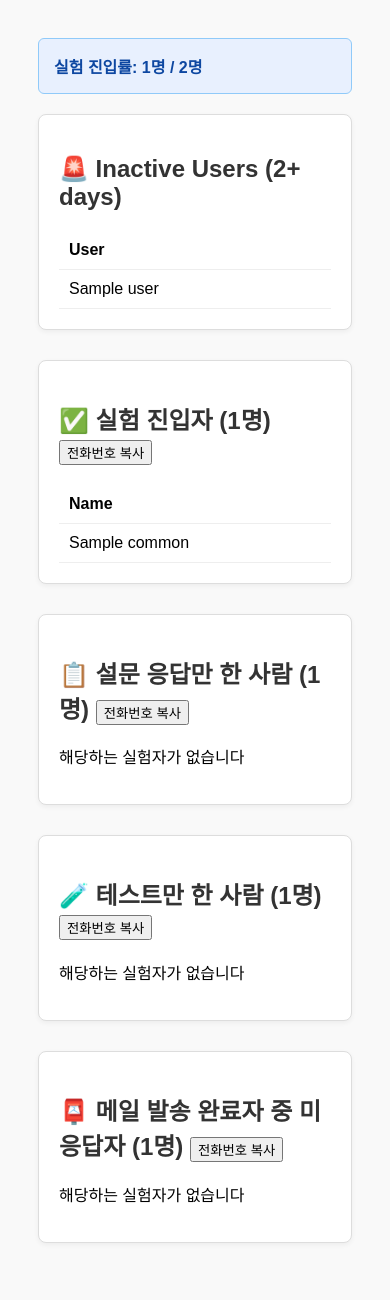
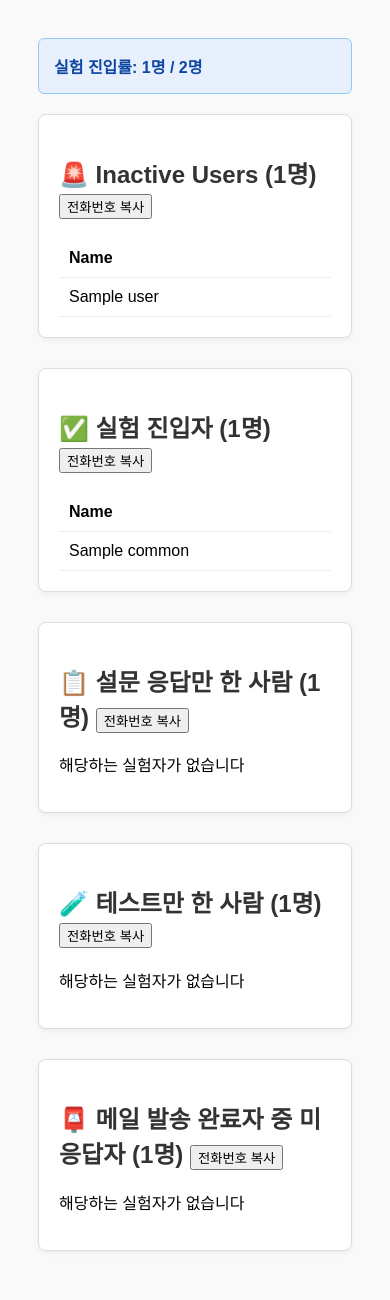
Before and after one commit to clr4takeoff/spinoff-tracker, a Flask app: template templates/dashboard.html in a window 390 px wide. Shown: the top 1300 px of the page. Before the commit the page ends 1243 px from the top, so only its background shows below. Run offline with Flask 3, Linux system fonts and the light colour scheme; the template is opened without the code that fills it: most values are stand-ins (such as "Sample title", 1, 10 or a date in 2020).

Commit message:
Update inactive user format and add phone copy

```diff
--- a/app.py
+++ b/app.py
@@ -10,15 +10,30 @@ def show_info():
     with open('content/spinoff.json', 'r', encoding='utf-8') as f:
         data = json.load(f)
 
+    ready_info = get_ready_user_info()
+
+    # 이름 -> 전화번호 맵 생성
+    name_to_phone = {
+        item['name'].split('-')[0]: item['phone']
+        for item in ready_info['common'] + ready_info['only_application'] + ready_info['only_test']
+    }
+
+    # 사용자 ID -> 이름 맵 생성 (userId로 끝나는 사람 찾기)
+    user_id_to_name = {
+        item['name'].split('-')[1]: item['name'].split('-')[0]
+        for item in ready_info['common'] + ready_info['only_test']
+        if '-' in item['name']
+    }
+
     inactive_users = []
+
+    reference_date = datetime.now().replace(hour=0, minute=0, second=0, microsecond=0)
 
     for user, entries in data['test'].items():
         if not entries:
             continue
 
-        reference_date = datetime.now().replace(hour=0, minute=0, second=0, microsecond=0)
         diary_dates = []
-
         for entry in entries.values():
             try:
                 diary_date = datetime.strptime(entry['date'], '%Y-%m-%d %H:%M:%S')
@@ -29,10 +44,14 @@ def show_info():
         if diary_dates:
             last_diary_date = max(diary_dates).replace(hour=0, minute=0, second=0, microsecond=0)
             time_diff = reference_date - last_diary_date
+
             if time_diff.days >= 2:
-                inactive_users.append(user)
-
-    ready_info = get_ready_user_info()  # 반환값은 각 카테고리마다 [{"name": ..., "phone": ...}] 형태여야 함
+                name = user_id_to_name.get(user, user)  # ID에 해당하는 이름이 없으면 ID 그대로 사용
+                phone = name_to_phone.get(name, "")
+                inactive_users.append({
+                    "name": f"{name}-{user}",
+                    "phone": phone
+                })
 
     return render_template('dashboard.html', inactive_users=inactive_users, ready_info=ready_info)
 
--- a/ready.py
+++ b/ready.py
@@ -63,12 +63,14 @@ def get_ready_user_info():
     # 설문만 한 사람
     only_survey = names_survey - names_application
     only_survey_final = []
-    for name in sorted(name for name in only_survey if name != "ㅇ"):
+
+    for name in sorted(name for name in only_survey if name and name != "ㅇ" and not any(c.isdigit() for c in name)):
         exp = name_to_exp.get(name)
         if not exp or exp.upper() not in test_user_ids:
             phone = name_to_phone.get(name, "")
             display_name = f"{name}-설문응답"
             only_survey_final.append({"name": display_name, "phone": phone})
+
 
     # 신청만 한 사람
     only_application = names_application - names_survey
--- a/templates/dashboard.html
+++ b/templates/dashboard.html
@@ -12,18 +12,26 @@
     </div>
 
     <div class="section">
-        <h2>🚨 Inactive Users (2+ days)</h2>
+    <h2>
+        🚨 Inactive Users ({{ inactive_users | length }}명)
+        <button onclick="copyPhones('inactivePhones')">전화번호 복사</button>
+    </h2>
+
     {% if inactive_users %}
+    <div id="inactivePhones" style="display: none;">
+        {{ inactive_users | map(attribute='phone') | join(', ') }}
+    </div>
     <table>
-            <tr><th>User</th></tr>
+        <tr><th>Name</th></tr>
         {% for user in inactive_users %}
-            <tr><td>{{ user }}</td></tr>
+        <tr><td>{{ user.name }}</td></tr>
         {% endfor %}
     </table>
     {% else %}
     <p>No inactive users found.</p>
     {% endif %}
     </div>
+
 
     {% macro render_section(title, users, section_id) %}
     <div class="section">
```
Also changed, not shown: inactivity_check.py (+21 -4 lines), 1 other file. Lines whose indentation alone changed are shown as unchanged.
